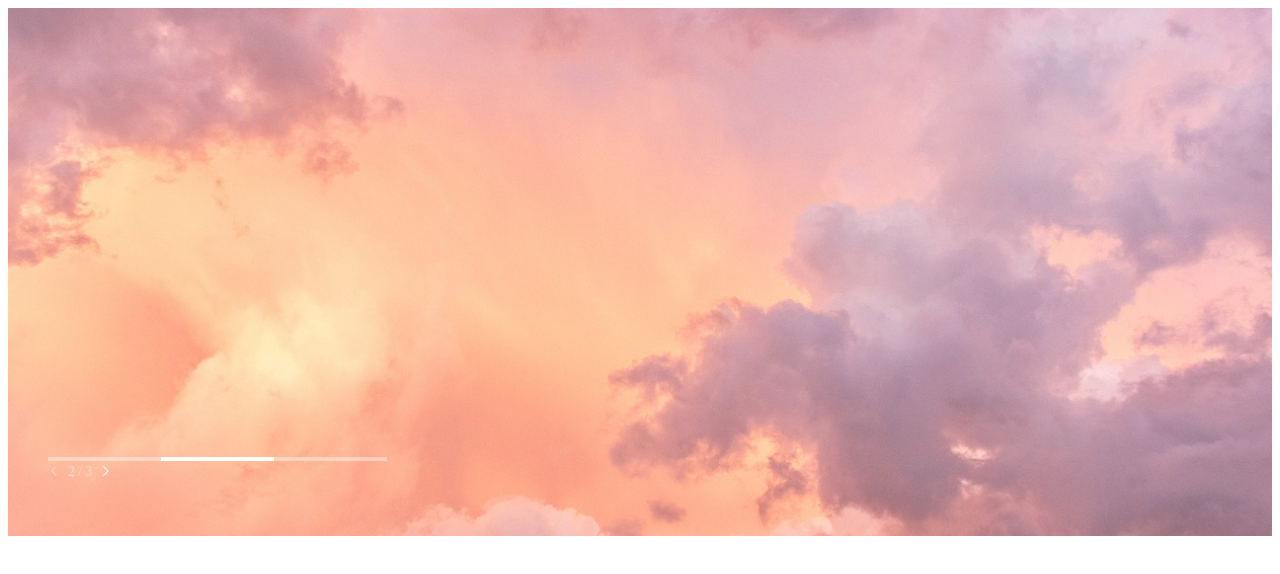
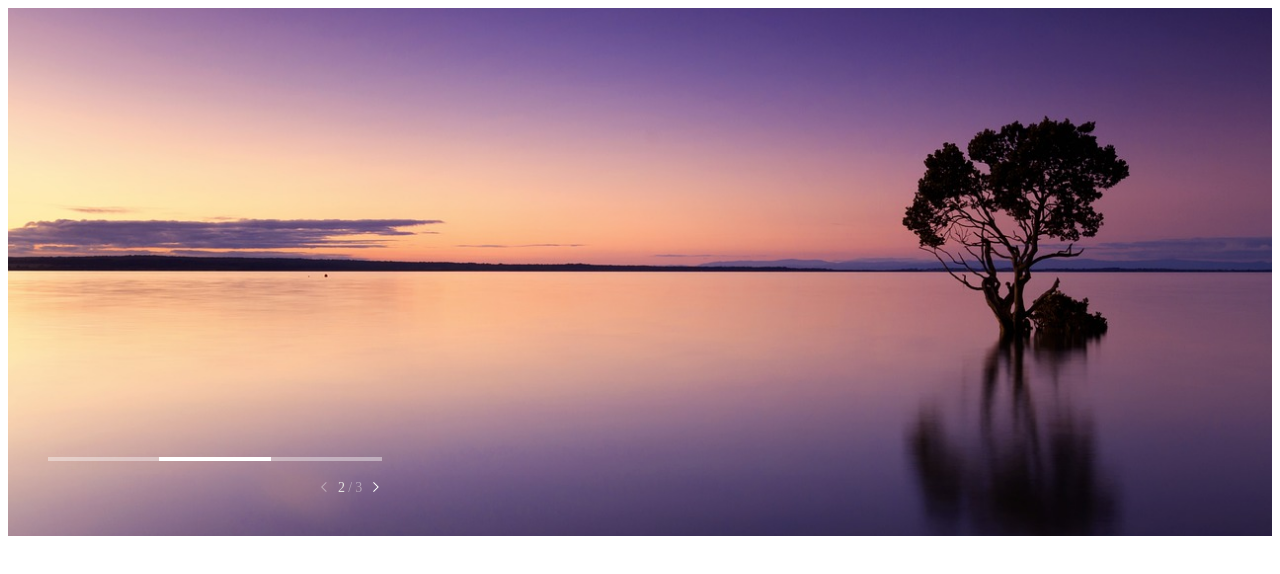
Before and after one commit to Cho-Jeongmin/assignment, a React (Create React App) app: page / in a window 1280 px wide. Shown: the top 574 px of the page. Built offline with nearby package versions, Linux system fonts and the light colour scheme; what emotion-normalize would draw is missing.

Commit message:
💄 style: Swiper의 Navigator 버튼 우측 정렬

```diff
--- a/src/components/Swiper.jsx
+++ b/src/components/Swiper.jsx
@@ -17,7 +17,7 @@
   let sliderRef = useRef(null);
 
   const settings = {
-    infinite: true,
+    infinite: images.length > 1,
     speed: 500,
     slidesToShow: 1,
     slidesToScroll: 1,
@@ -78,15 +78,20 @@
 `;
 
 const Navigator = styled.div`
+  display: flex;
+  flex-direction: column;
+  align-items: end;
+  width: 334px;
   transform: translate(40px, -83px);
 `;
 
 const Tabs = styled.div`
+  width: 100%;
   display: flex;
 `;
 
 const Tab = styled.div`
-  width: 109px;
+  width: 100%;
   height: 0px;
   border: 2px solid white;
   opacity: ${(props) => !props.$active && "0.4"};
@@ -96,8 +101,9 @@
 `;
 
 const Buttons = styled.div`
-  display: flex;
+  display: inline-flex;
   align-items: center;
+  margin-top: 16px;
 `;
 
 const PageNum = styled.div`
```
Also changed, not shown: src/assets/images/image2.jpg, src/assets/images/image3.jpg.
